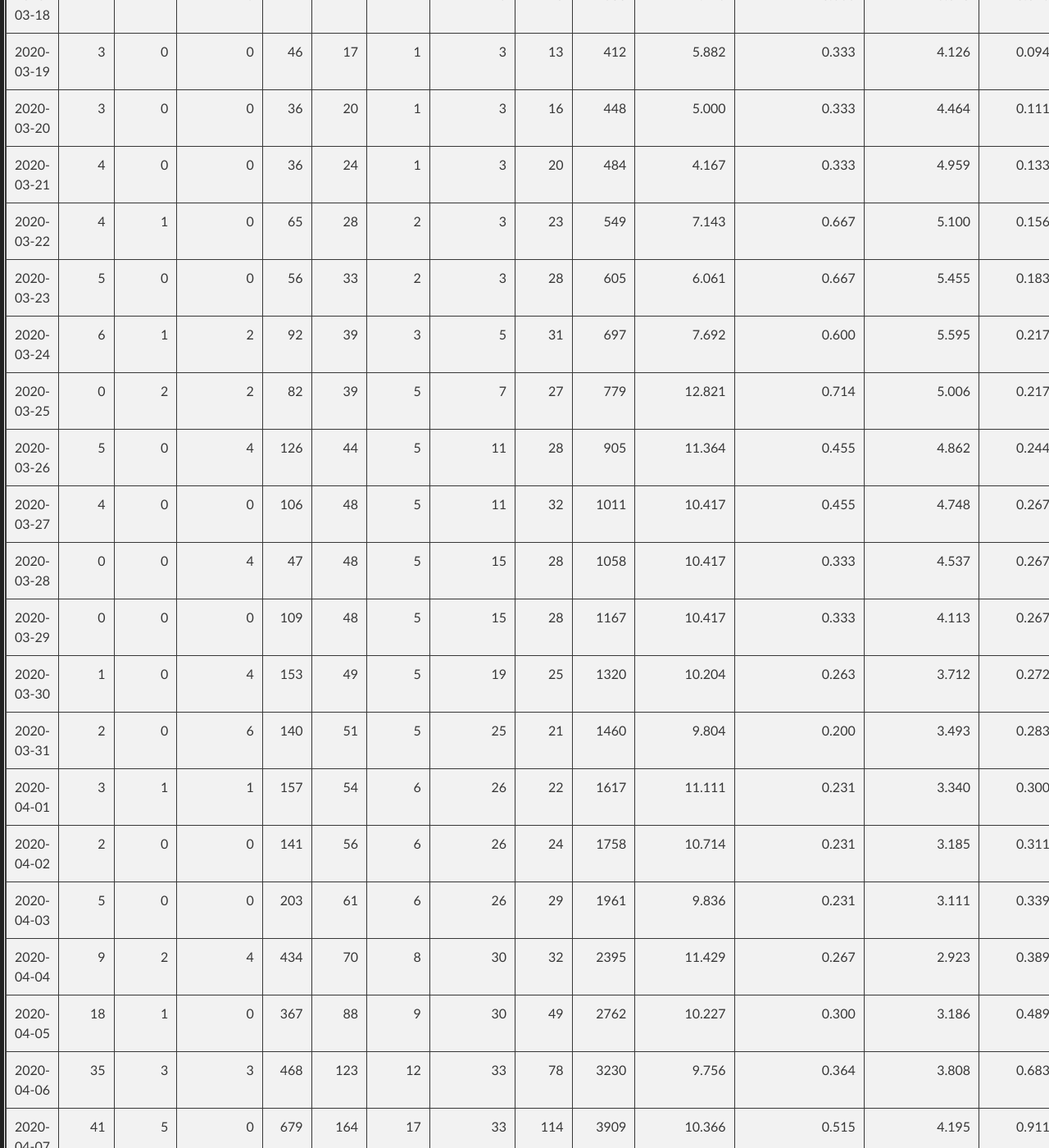
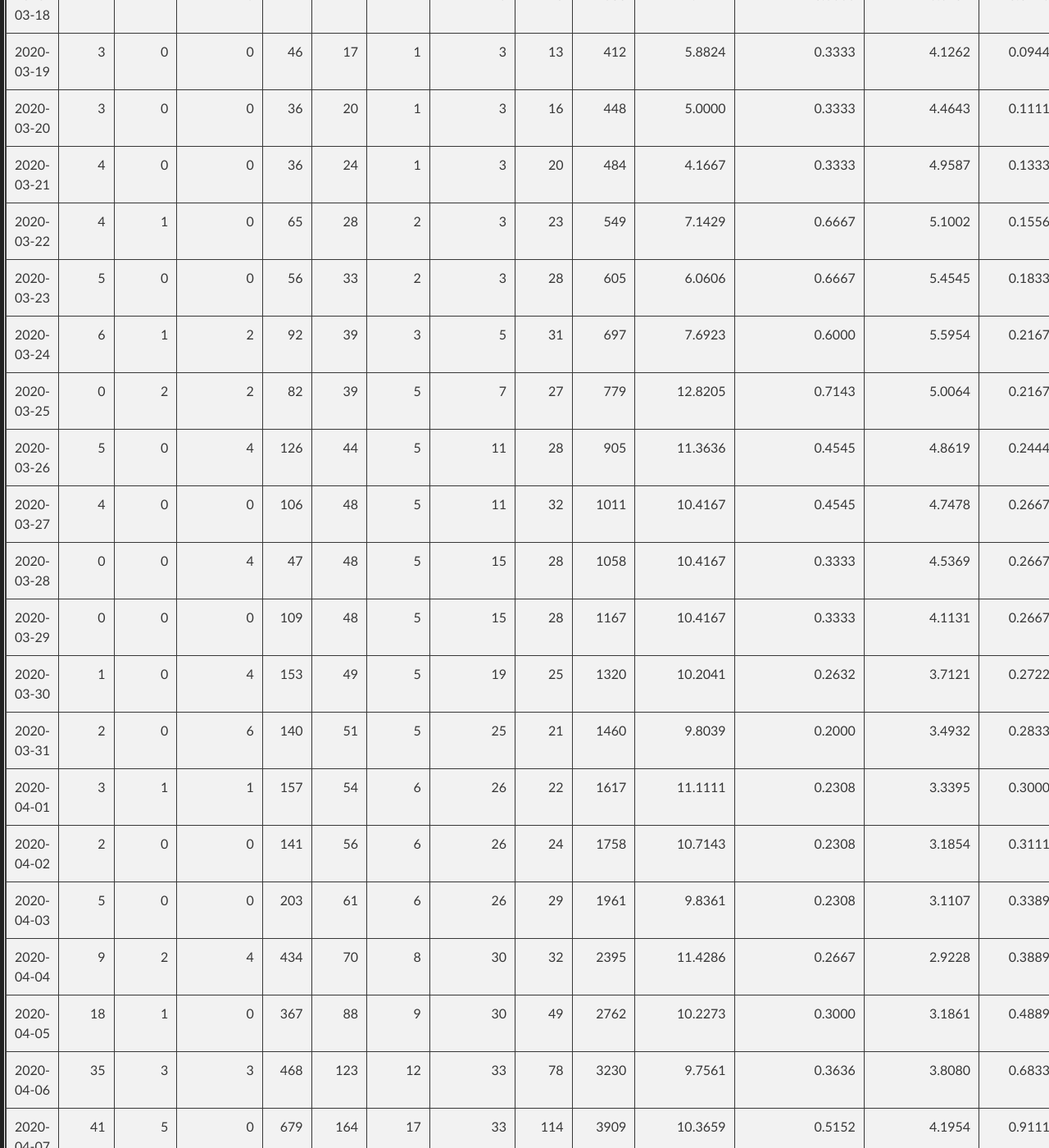
Before and after one commit to promitbasak/covid19bd, a Jekyll site: the page index.html, which Jekyll copies as it is, in a window 1280 px wide and 1400 px high, scrolled down 8019 px. Shown: the whole window at 82% size. Built offline with Jekyll 4.4.1, drawn with Linux system fonts in a browser that asks for light colours; some of the changed text lies outside the part shown.

Commit message:
Update index.html

```diff
--- a/index.html
+++ b/index.html
@@ -73,11 +73,11 @@
 <td align="right">5867</td>
 <td align="right">12425</td>
 <td align="right">186</td>
-<td align="right">1533</td>
-<td align="right">10706</td>
+<td align="right">1910</td>
+<td align="right">10329</td>
 <td align="right">105188</td>
 <td align="right">1.4970</td>
-<td align="right">0.1213</td>
+<td align="right">0.0974</td>
 <td align="right">11.8122</td>
 <td align="right">69.0278</td>
 <td align="right">1.0333</td>
@@ -674,11 +674,11 @@
 <td align="right">0</td>
 <td align="right">3</td>
 <td align="right">120</td>
-<td align="right">0.000</td>
-<td align="right">0.000</td>
-<td align="right">2.500</td>
-<td align="right">0.017</td>
-<td align="right">0.000</td>
+<td align="right">0.0000</td>
+<td align="right">0.0000</td>
+<td align="right">2.5000</td>
+<td align="right">0.0167</td>
+<td align="right">0.0000</td>
 </tr>
 <tr>
 <td>2020-03-09</td>
@@ -691,11 +691,11 @@
 <td align="right">0</td>
 <td align="right">3</td>
 <td align="right">127</td>
-<td align="right">0.000</td>
-<td align="right">0.000</td>
-<td align="right">2.362</td>
-<td align="right">0.017</td>
-<td align="right">0.000</td>
+<td align="right">0.0000</td>
+<td align="right">0.0000</td>
+<td align="right">2.3622</td>
+<td align="right">0.0167</td>
+<td align="right">0.0000</td>
 </tr>
 <tr>
 <td>2020-03-10</td>
@@ -708,11 +708,11 @@
 <td align="right">0</td>
 <td align="right">3</td>
 <td align="right">137</td>
-<td align="right">0.000</td>
-<td align="right">0.000</td>
-<td align="right">2.190</td>
-<td align="right">0.017</td>
-<td align="right">0.000</td>
+<td align="right">0.0000</td>
+<td align="right">0.0000</td>
+<td align="right">2.1898</td>
+<td align="right">0.0167</td>
+<td align="right">0.0000</td>
 </tr>
 <tr>
 <td>2020-03-11</td>
@@ -725,11 +725,11 @@
 <td align="right">0</td>
 <td align="right">3</td>
 <td align="right">147</td>
-<td align="right">0.000</td>
-<td align="right">0.000</td>
-<td align="right">2.041</td>
-<td align="right">0.017</td>
-<td align="right">0.000</td>
+<td align="right">0.0000</td>
+<td align="right">0.0000</td>
+<td align="right">2.0408</td>
+<td align="right">0.0167</td>
+<td align="right">0.0000</td>
 </tr>
 <tr>
 <td>2020-03-12</td>
@@ -742,11 +742,11 @@
 <td align="right">0</td>
 <td align="right">3</td>
 <td align="right">163</td>
-<td align="right">0.000</td>
-<td align="right">0.000</td>
-<td align="right">1.840</td>
-<td align="right">0.017</td>
-<td align="right">0.000</td>
+<td align="right">0.0000</td>
+<td align="right">0.0000</td>
+<td align="right">1.8405</td>
+<td align="right">0.0167</td>
+<td align="right">0.0000</td>
 </tr>
 <tr>
 <td>2020-03-13</td>
@@ -759,11 +759,11 @@
 <td align="right">0</td>
 <td align="right">3</td>
 <td align="right">187</td>
-<td align="right">0.000</td>
-<td align="right">0.000</td>
-<td align="right">1.604</td>
-<td align="right">0.017</td>
-<td align="right">0.000</td>
+<td align="right">0.0000</td>
+<td align="right">0.0000</td>
+<td align="right">1.6043</td>
+<td align="right">0.0167</td>
+<td align="right">0.0000</td>
 </tr>
 <tr>
 <td>2020-03-14</td>
@@ -776,11 +776,11 @@
 <td align="right">0</td>
 <td align="right">3</td>
 <td align="right">211</td>
-<td align="right">0.000</td>
-<td align="right">0.000</td>
-<td align="right">1.422</td>
-<td align="right">0.017</td>
-<td align="right">0.000</td>
+<td align="right">0.0000</td>
+<td align="right">0.0000</td>
+<td align="right">1.4218</td>
+<td align="right">0.0167</td>
+<td align="right">0.0000</td>
 </tr>
 <tr>
 <td>2020-03-15</td>
@@ -793,11 +793,11 @@
 <td align="right">0</td>
 <td align="right">5</td>
 <td align="right">241</td>
-<td align="right">0.000</td>
-<td align="right">0.000</td>
-<td align="right">2.075</td>
-<td align="right">0.028</td>
-<td align="right">0.000</td>
+<td align="right">0.0000</td>
+<td align="right">0.0000</td>
+<td align="right">2.0747</td>
+<td align="right">0.0278</td>
+<td align="right">0.0000</td>
 </tr>
 <tr>
 <td>2020-03-16</td>
@@ -810,11 +810,11 @@
 <td align="right">0</td>
 <td align="right">8</td>
 <td align="right">268</td>
-<td align="right">0.000</td>
-<td align="right">0.000</td>
-<td align="right">2.985</td>
-<td align="right">0.044</td>
-<td align="right">0.000</td>
+<td align="right">0.0000</td>
+<td align="right">0.0000</td>
+<td align="right">2.9851</td>
+<td align="right">0.0444</td>
+<td align="right">0.0000</td>
 </tr>
 <tr>
 <td>2020-03-17</td>
@@ -827,11 +827,11 @@
 <td align="right">0</td>
 <td align="right">10</td>
 <td align="right">317</td>
-<td align="right">0.000</td>
-<td align="right">0.000</td>
-<td align="right">3.155</td>
-<td align="right">0.056</td>
-<td align="right">0.000</td>
+<td align="right">0.0000</td>
+<td align="right">0.0000</td>
+<td align="right">3.1546</td>
+<td align="right">0.0556</td>
+<td align="right">0.0000</td>
 </tr>
 <tr>
 <td>2020-03-18</td>
@@ -844,11 +844,11 @@
 <td align="right">3</td>
 <td align="right">10</td>
 <td align="right">366</td>
-<td align="right">7.143</td>
-<td align="right">0.333</td>
-<td align="right">3.825</td>
-<td align="right">0.078</td>
-<td align="right">0.006</td>
+<td align="right">7.1429</td>
+<td align="right">0.3333</td>
+<td align="right">3.8251</td>
+<td align="right">0.0778</td>
+<td align="right">0.0056</td>
 </tr>
 <tr>
 <td>2020-03-19</td>
@@ -861,11 +861,11 @@
 <td align="right">3</td>
 <td align="right">13</td>
 <td align="right">412</td>
-<td align="right">5.882</td>
-<td align="right">0.333</td>
-<td align="right">4.126</td>
-<td align="right">0.094</td>
-<td align="right">0.006</td>
+<td align="right">5.8824</td>
+<td align="right">0.3333</td>
+<td align="right">4.1262</td>
+<td align="right">0.0944</td>
+<td align="right">0.0056</td>
 </tr>
 <tr>
 <td>2020-03-20</td>
@@ -878,11 +878,11 @@
 <td align="right">3</td>
 <td align="right">16</td>
 <td align="right">448</td>
-<td align="right">5.000</td>
-<td align="right">0.333</td>
-<td align="right">4.464</td>
-<td align="right">0.111</td>
-<td align="right">0.006</td>
+<td align="right">5.0000</td>
+<td align="right">0.3333</td>
+<td align="right">4.4643</td>
+<td align="right">0.1111</td>
+<td align="right">0.0056</td>
 </tr>
 <tr>
 <td>2020-03-21</td>
@@ -895,11 +895,11 @@
 <td align="right">3</td>
 <td align="right">20</td>
 <td align="right">484</td>
-<td align="right">4.167</td>
-<td align="right">0.333</td>
-<td align="right">4.959</td>
-<td align="right">0.133</td>
-<td align="right">0.006</td>
+<td align="right">4.1667</td>
+<td align="right">0.3333</td>
+<td align="right">4.9587</td>
+<td align="right">0.1333</td>
+<td align="right">0.0056</td>
 </tr>
 <tr>
 <td>2020-03-22</td>
@@ -912,11 +912,11 @@
 <td align="right">3</td>
 <td align="right">23</td>
 <td align="right">549</td>
-<td align="right">7.143</td>
-<td align="right">0.667</td>
-<td align="right">5.100</td>
-<td align="right">0.156</td>
-<td align="right">0.011</td>
+<td align="right">7.1429</td>
+<td align="right">0.6667</td>
+<td align="right">5.1002</td>
+<td align="right">0.1556</td>
+<td align="right">0.0111</td>
 </tr>
 <tr>
 <td>2020-03-23</td>
@@ -929,11 +929,11 @@
 <td align="right">3</td>
 <td align="right">28</td>
 <td align="right">605</td>
-<td align="right">6.061</td>
-<td align="right">0.667</td>
-<td align="right">5.455</td>
-<td align="right">0.183</td>
-<td align="right">0.011</td>
+<td align="right">6.0606</td>
+<td align="right">0.6667</td>
+<td align="right">5.4545</td>
+<td align="right">0.1833</td>
+<td align="right">0.0111</td>
 </tr>
 <tr>
 <td>2020-03-24</td>
@@ -946,11 +946,11 @@
 <td align="right">5</td>
 <td align="right">31</td>
 <td align="right">697</td>
-<td align="right">7.692</td>
-<td align="right">0.600</td>
-<td align="right">5.595</td>
-<td align="right">0.217</td>
-<td align="right">0.017</td>
+<td align="right">7.6923</td>
+<td align="right">0.6000</td>
+<td align="right">5.5954</td>
+<td align="right">0.2167</td>
+<td align="right">0.0167</td>
 </tr>
 <tr>
 <td>2020-03-25</td>
@@ -963,11 +963,11 @@
 <td align="right">7</td>
 <td align="right">27</td>
 <td align="right">779</td>
-<td align="right">12.821</td>
-<td align="right">0.714</td>
-<td align="right">5.006</td>
-<td align="right">0.217</td>
-<td align="right">0.028</td>
+<td align="right">12.8205</td>
+<td align="right">0.7143</td>
+<td align="right">5.0064</td>
+<td align="right">0.2167</td>
+<td align="right">0.0278</td>
 </tr>
 <tr>
 <td>2020-03-26</td>
@@ -980,11 +980,11 @@
 <td align="right">11</td>
 <td align="right">28</td>
 <td align="right">905</td>
-<td align="right">11.364</td>
-<td align="right">0.455</td>
-<td align="right">4.862</td>
-<td align="right">0.244</td>
-<td align="right">0.028</td>
+<td align="right">11.3636</td>
+<td align="right">0.4545</td>
+<td align="right">4.8619</td>
+<td align="right">0.2444</td>
+<td align="right">0.0278</td>
 </tr>
 <tr>
 <td>2020-03-27</td>
@@ -997,11 +997,11 @@
 <td align="right">11</td>
 <td align="right">32</td>
 <td align="right">1011</td>
-<td align="right">10.417</td>
-<td align="right">0.455</td>
-<td align="right">4.748</td>
-<td align="right">0.267</td>
-<td align="right">0.028</td>
+<td align="right">10.4167</td>
+<td align="right">0.4545</td>
+<td align="right">4.7478</td>
+<td align="right">0.2667</td>
+<td align="right">0.0278</td>
 </tr>
 <tr>
 <td>2020-03-28</td>
@@ -1014,11 +1014,11 @@
 <td align="right">15</td>
 <td align="right">28</td>
 <td align="right">1058</td>
-<td align="right">10.417</td>
-<td align="right">0.333</td>
-<td align="right">4.537</td>
-<td align="right">0.267</td>
-<td align="right">0.028</td>
+<td align="right">10.4167</td>
+<td align="right">0.3333</td>
+<td align="right">4.5369</td>
+<td align="right">0.2667</td>
+<td align="right">0.0278</td>
 </tr>
 <tr>
 <td>2020-03-29</td>
@@ -1031,11 +1031,11 @@
 <td align="right">15</td>
 <td align="right">28</td>
 <td align="right">1167</td>
-<td align="right">10.417</td>
-<td align="right">0.333</td>
-<td align="right">4.113</td>
-<td align="right">0.267</td>
-<td align="right">0.028</td>
+<td align="right">10.4167</td>
+<td align="right">0.3333</td>
+<td align="right">4.1131</td>
+<td align="right">0.2667</td>
+<td align="right">0.0278</td>
 </tr>
 <tr>
 <td>2020-03-30</td>
@@ -1048,11 +1048,11 @@
 <td align="right">19</td>
 <td align="right">25</td>
 <td align="right">1320</td>
-<td align="right">10.204</td>
-<td align="right">0.263</td>
-<td align="right">3.712</td>
-<td align="right">0.272</td>
-<td align="right">0.028</td>
+<td align="right">10.2041</td>
+<td align="right">0.2632</td>
+<td align="right">3.7121</td>
+<td align="right">0.2722</td>
+<td align="right">0.0278</td>
 </tr>
 <tr>
 <td>2020-03-31</td>
@@ -1065,11 +1065,11 @@
 <td align="right">25</td>
 <td align="right">21</td>
 <td align="right">1460</td>
-<td align="right">9.804</td>
-<td align="right">0.200</td>
-<td align="right">3.493</td>
-<td align="right">0.283</td>
-<td align="right">0.028</td>
+<td align="right">9.8039</td>
+<td align="right">0.2000</td>
+<td align="right">3.4932</td>
+<td align="right">0.2833</td>
+<td align="right">0.0278</td>
 </tr>
 <tr>
 <td>2020-04-01</td>
@@ -1082,11 +1082,11 @@
 <td align="right">26</td>
 <td align="right">22</td>
 <td align="right">1617</td>
-<td align="right">11.111</td>
-<td align="right">0.231</td>
-<td align="right">3.340</td>
-<td align="right">0.300</td>
-<td align="right">0.033</td>
+<td align="right">11.1111</td>
+<td align="right">0.2308</td>
+<td align="right">3.3395</td>
+<td align="right">0.3000</td>
+<td align="right">0.0333</td>
 </tr>
 <tr>
 <td>2020-04-02</td>
@@ -1099,11 +1099,11 @@
 <td align="right">26</td>
 <td align="right">24</td>
 <td align="right">1758</td>
-<td align="right">10.714</td>
-<td align="right">0.231</td>
-<td align="right">3.185</td>
-<td align="right">0.311</td>
-<td align="right">0.033</td>
+<td align="right">10.7143</td>
+<td align="right">0.2308</td>
+<td align="right">3.1854</td>
+<td align="right">0.3111</td>
+<td align="right">0.0333</td>
 </tr>
 <tr>
 <td>2020-04-03</td>
@@ -1116,11 +1116,11 @@
 <td align="right">26</td>
 <td align="right">29</td>
 <td align="right">1961</td>
-<td align="right">9.836</td>
-<td align="right">0.231</td>
-<td align="right">3.111</td>
-<td align="right">0.339</td>
-<td align="right">0.033</td>
+<td align="right">9.8361</td>
+<td align="right">0.2308</td>
+<td align="right">3.1107</td>
+<td align="right">0.3389</td>
+<td align="right">0.0333</td>
 </tr>
 <tr>
 <td>2020-04-04</td>
@@ -1133,11 +1133,11 @@
 <td align="right">30</td>
 <td align="right">32</td>
 <td align="right">2395</td>
-<td align="right">11.429</td>
-<td align="right">0.267</td>
-<td align="right">2.923</td>
-<td align="right">0.389</td>
-<td align="right">0.044</td>
+<td align="right">11.4286</td>
+<td align="right">0.2667</td>
+<td align="right">2.9228</td>
+<td align="right">0.3889</td>
+<td align="right">0.0444</td>
 </tr>
 <tr>
 <td>2020-04-05</td>
@@ -1150,11 +1150,11 @@
 <td align="right">30</td>
 <td align="right">49</td>
 <td align="right">2762</td>
-<td align="right">10.227</td>
-<td align="right">0.300</td>
-<td align="right">3.186</td>
-<td align="right">0.489</td>
-<td align="right">0.050</td>
+<td align="right">10.2273</td>
+<td align="right">0.3000</td>
+<td align="right">3.1861</td>
+<td align="right">0.4889</td>
+<td align="right">0.0500</td>
 </tr>
 <tr>
 <td>2020-04-06</td>
@@ -1167,11 +1167,11 @@
 <td align="right">33</td>
 <td align="right">78</td>
 <td align="right">3230</td>
-<td align="right">9.756</td>
-<td align="right">0.364</td>
-<td align="right">3.808</td>
-<td align="right">0.683</td>
-<td align="right">0.067</td>
+<td align="right">9.7561</td>
+<td align="right">0.3636</td>
+<td align="right">3.8080</td>
+<td align="right">0.6833</td>
+<td align="right">0.0667</td>
 </tr>
 <tr>
 <td>2020-04-07</td>
@@ -1184,11 +1184,11 @@
 <td align="right">33</td>
 <td align="right">114</td>
 <td align="right">3909</td>
-<td align="right">10.366</td>
-<td align="right">0.515</td>
-<td align="right">4.195</td>
-<td align="right">0.911</td>
-<td align="right">0.094</td>
+<td align="right">10.3659</td>
+<td align="right">0.5152</td>
+<td align="right">4.1954</td>
+<td align="right">0.9111</td>
+<td align="right">0.0944</td>
 </tr>
 <tr>
 <td>2020-04-08</td>
@@ -1201,11 +1201,11 @@
 <td align="right">33</td>
 <td align="right">165</td>
 <td align="right">4890</td>
-<td align="right">9.174</td>
-<td align="right">0.606</td>
-<td align="right">4.458</td>
-<td align="right">1.211</td>
-<td align="right">0.111</td>
+<td align="right">9.1743</td>
+<td align="right">0.6061</td>
+<td align="right">4.4581</td>
+<td align="right">1.2111</td>
+<td align="right">0.1111</td>
 </tr>
 <tr>
 <td>2020-04-09</td>
@@ -1218,11 +1218,11 @@
 <td align="right">33</td>
 <td align="right">276</td>
 <td align="right">5795</td>
-<td align="right">6.364</td>
-<td align="right">0.636</td>
-<td align="right">5.695</td>
-<td align="right">1.833</td>
-<td align="right">0.117</td>
+<td align="right">6.3636</td>
+<td align="right">0.6364</td>
+<td align="right">5.6946</td>
+<td align="right">1.8333</td>
+<td align="right">0.1167</td>
 </tr>
 <tr>
 <td>2020-04-10</td>
@@ -1235,11 +1235,11 @@
 <td align="right">33</td>
 <td align="right">364</td>
 <td align="right">6979</td>
-<td align="right">6.368</td>
-<td align="right">0.818</td>
-<td align="right">6.075</td>
-<td align="right">2.356</td>
-<td align="right">0.150</td>
+<td align="right">6.3679</td>
+<td align="right">0.8182</td>
+<td align="right">6.0754</td>
+<td align="right">2.3556</td>
+<td align="right">0.1500</td>
 </tr>
 <tr>
 <td>2020-04-11</td>
@@ -1252,11 +1252,11 @@
 <td align="right">36</td>
 <td align="right">416</td>
 <td align="right">7933</td>
-<td align="right">6.224</td>
-<td align="right">0.833</td>
-<td align="right">6.076</td>
-<td align="right">2.678</td>
-<td align="right">0.167</td>
+<td align="right">6.2241</td>
+<td align="right">0.8333</td>
+<td align="right">6.0759</td>
+<td align="right">2.6778</td>
+<td align="right">0.1667</td>
 </tr>
 <tr>
 <td>2020-04-12</td>
@@ -1269,11 +1269,11 @@
 <td align="right">39</td>
 <td align="right">548</td>
 <td align="right">9273</td>
-<td align="right">5.475</td>
-<td align="right">0.872</td>
-<td align="right">6.697</td>
-<td align="right">3.450</td>
-<td align="right">0.189</td>
+<td align="right">5.4750</td>
+<td align="right">0.8718</td>
+<td align="right">6.6969</td>
+<td align="right">3.4500</td>
+<td align="right">0.1889</td>
 </tr>
 <tr>
 <td>2020-04-13</td>
@@ -1286,11 +1286,11 @@
 <td align="right">42</td>
 <td align="right">722</td>
 <td align="right">10843</td>
-<td align="right">4.857</td>
-<td align="right">0.929</td>
-<td align="right">7.406</td>
-<td align="right">4.461</td>
-<td align="right">0.217</td>
+<td align="right">4.8568</td>
+<td align="right">0.9286</td>
+<td align="right">7.4057</td>
+<td align="right">4.4611</td>
+<td align="right">0.2167</td>
 </tr>
 <tr>
 <td>2020-04-14</td>
@@ -1303,11 +1303,11 @@
 <td align="right">42</td>
 <td align="right">924</td>
 <td align="right">12748</td>
-<td align="right">4.545</td>
-<td align="right">1.095</td>
-<td align="right">7.939</td>
-<td align="right">5.622</td>
-<td align="right">0.256</td>
+<td align="right">4.5455</td>
+<td align="right">1.0952</td>
+<td align="right">7.9385</td>
+<td align="right">5.6222</td>
+<td align="right">0.2556</td>
 </tr>
 <tr>
 <td>2020-04-15</td>
@@ -1320,13 +1320,13 @@
 <td align="right">49</td>
 <td align="right">1132</td>
 <td align="right">14488</td>
-<td align="right">4.062</td>
-<td align="right">1.020</td>
-<td align="right">8.497</td>
-<td align="right">6.839</td>
-<td align="right">0.278</td>
-</tr>
-  <tr>
+<td align="right">4.0617</td>
+<td align="right">1.0204</td>
+<td align="right">8.4967</td>
+<td align="right">6.8389</td>
+<td align="right">0.2778</td>
+</tr>
+<tr>
 <td>2020-04-16</td>
 <td align="right">341</td>
 <td align="right">10</td>
@@ -1337,11 +1337,11 @@
 <td align="right">49</td>
 <td align="right">1463</td>
 <td align="right">16623</td>
-<td align="right">3.817</td>
-<td align="right">1.224</td>
-<td align="right">9.457</td>
-<td align="right">8.733</td>
-<td align="right">0.333</td>
+<td align="right">3.8168</td>
+<td align="right">1.2245</td>
+<td align="right">9.4568</td>
+<td align="right">8.7333</td>
+<td align="right">0.3333</td>
 </tr>
 <tr>
 <td>2020-04-17</td>
@@ -1354,11 +1354,11 @@
 <td align="right">58</td>
 <td align="right">1705</td>
 <td align="right">18813</td>
-<td align="right">4.081</td>
-<td align="right">1.293</td>
-<td align="right">9.770</td>
-<td align="right">10.211</td>
-<td align="right">0.417</td>
+<td align="right">4.0805</td>
+<td align="right">1.2931</td>
+<td align="right">9.7698</td>
+<td align="right">10.2111</td>
+<td align="right">0.4167</td>
 </tr>
 <tr>
 <td>2020-04-18</td>
@@ -1371,11 +1371,11 @@
 <td align="right">66</td>
 <td align="right">1994</td>
 <td align="right">20919</td>
-<td align="right">3.918</td>
-<td align="right">1.273</td>
-<td align="right">10.249</td>
-<td align="right">11.911</td>
-<td align="right">0.467</td>
+<td align="right">3.9179</td>
+<td align="right">1.2727</td>
+<td align="right">10.2491</td>
+<td align="right">11.9111</td>
+<td align="right">0.4667</td>
 </tr>
 <tr>
 <td>2020-04-19</td>
@@ -1388,11 +1388,11 @@
 <td align="right">75</td>
 <td align="right">2290</td>
 <td align="right">23553</td>
-<td align="right">3.705</td>
-<td align="right">1.213</td>
-<td align="right">10.428</td>
-<td align="right">13.644</td>
-<td align="right">0.506</td>
+<td align="right">3.7052</td>
+<td align="right">1.2133</td>
+<td align="right">10.4275</td>
+<td align="right">13.6444</td>
+<td align="right">0.5056</td>
 </tr>
 <tr>
 <td>2020-04-20</td>
@@ -1411,7 +1411,7 @@
 <td align="right">16.3778</td>
 <td align="right">0.5611</td>
 </tr>
-  <tr>
+<tr>
 <td>2020-04-21</td>
 <td align="right">434</td>
 <td align="right">9</td>
@@ -1633,6 +1633,23 @@
 <td align="right">0.9833</td>
 </tr>
 <tr>
+<td>2020-05-04</td>
+<td align="right">688</td>
+<td align="right">5</td>
+<td align="right">146</td>
+<td align="right">6207</td>
+<td align="right">10143</td>
+<td align="right">182</td>
+<td align="right">1209</td>
+<td align="right">8752</td>
+<td align="right">87369</td>
+<td align="right">1.7943</td>
+<td align="right">0.1505</td>
+<td align="right">11.6094</td>
+<td align="right">56.3500</td>
+<td align="right">1.0111</td>
+</tr>
+<tr>
 <td>2020-05-05</td>
 <td align="right">786</td>
 <td align="right">1</td>
@@ -1653,15 +1670,15 @@
 <td>2020-05-06</td>
 <td align="right">790</td>
 <td align="right">3</td>
-<td align="right">0</td>
+<td align="right">377</td>
 <td align="right">6241</td>
 <td align="right">11719</td>
 <td align="right">186</td>
-<td align="right">1403</td>
-<td align="right">10130</td>
+<td align="right">1780</td>
+<td align="right">9753</td>
 <td align="right">99321</td>
 <td align="right">1.5872</td>
-<td align="right">0.1326</td>
+<td align="right">0.1045</td>
 <td align="right">11.7991</td>
 <td align="right">65.1056</td>
 <td align="right">1.0333</td>
@@ -1674,11 +1691,11 @@
 <td align="right">5867</td>
 <td align="right">12425</td>
 <td align="right">186</td>
-<td align="right">1533</td>
-<td align="right">10706</td>
+<td align="right">1910</td>
+<td align="right">10329</td>
 <td align="right">105188</td>
 <td align="right">1.4970</td>
-<td align="right">0.1213</td>
+<td align="right">0.0974</td>
 <td align="right">11.8122</td>
 <td align="right">69.0278</td>
 <td align="right">1.0333</td>
```
